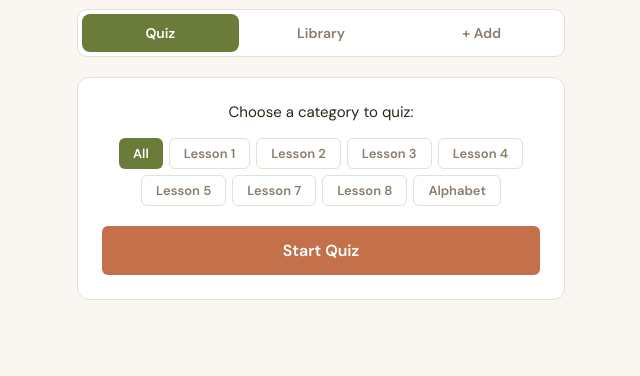
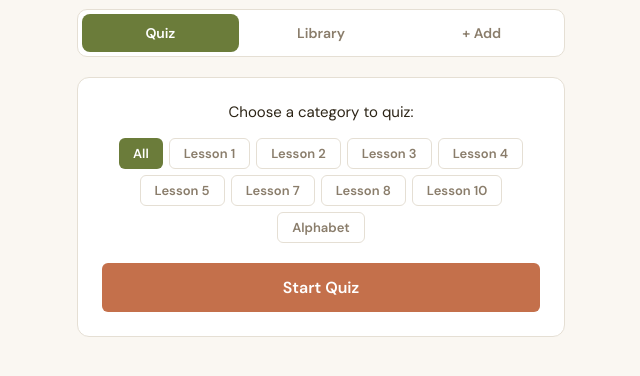
Before and after one commit to gracewhiteguan/hayeren, a plain HTML site: page index.html in a window 1280 px wide. Shown: the part 84-460 px from the top of the page, without its empty margins (319-959 px from the left). Drawn offline with Linux system fonts and the light colour scheme.

Commit message:
Add files via upload

```diff
--- a/index.html
+++ b/index.html
@@ -64,7 +64,7 @@ details summary { cursor: pointer; font-size: 13px; font-weight: 600; color: var
 // ─── Data ──────────────────────────────────────────────────────────
 const DB_KEY = "hayeren-quiz-data";
 const SEED_DATA = {
-  categories: ["Lesson 1", "Lesson 2", "Lesson 3", "Lesson 4", "Lesson 5", "Lesson 7", "Lesson 8", "Alphabet"],
+  categories: ["Lesson 1", "Lesson 2", "Lesson 3", "Lesson 4", "Lesson 5", "Lesson 7", "Lesson 8", "Lesson 10", "Alphabet"],
   entries: [
     {"id":"seed001","english":"Hello (formal / plural)","armenian":"\u0532\u0561\u0580\u0587 \u0541\u0565\u0566","pronunciation":"barev dzez","category":"Lesson 1","audio":null},
     {"id":"seed001b","english":"Hi (informal)","armenian":"\u0532\u0561\u0580\u0587","pronunciation":"barev","category":"Lesson 1","audio":null},
@@ -247,6 +247,39 @@ const SEED_DATA = {
     {"id":"L8030", "english":"Who are they? (W-question word order: ov en neranq, not neranq en ov)", "armenian":"Ովքեր են նրանք?", "pronunciation":"ovqer en neranq?", "category":"Lesson 8", "audio":null},
     {"id":"L8031", "english":"Who is he? (word order: ov e na, not na-e ov)", "armenian":"Ով է նա?", "pronunciation":"ov e na?", "category":"Lesson 8", "audio":null},
     {"id":"L8032", "english":"Are you hungry? (yes/no question — same word order as a statement)", "armenian":"Դու սովածես?", "pronunciation":"du sovatzes?", "category":"Lesson 8", "audio":null},
+    {"id":"L10001", "english":"Worried", "armenian":"Անհանգիստ", "pronunciation":"anhangist'", "category":"Lesson 10", "audio":null},
+    {"id":"L10002", "english":"Calm", "armenian":"Հանգիստ", "pronunciation":"hangist'", "category":"Lesson 10", "audio":null},
+    {"id":"L10003", "english":"Surprised", "armenian":"Զարմացած", "pronunciation":"zarmatsatz", "category":"Lesson 10", "audio":null},
+    {"id":"L10004", "english":"Angry", "armenian":"Բարկացած", "pronunciation":"barkatsatz", "category":"Lesson 10", "audio":null},
+    {"id":"L10005", "english":"Disappointed", "armenian":"Հիասթափված", "pronunciation":"hiastapvatz", "category":"Lesson 10", "audio":null},
+    {"id":"L10006", "english":"Displeased", "armenian":"Դժգոհ", "pronunciation":"dezhgoh", "category":"Lesson 10", "audio":null},
+    {"id":"L10007", "english":"Pleased", "armenian":"Գոհ", "pronunciation":"goh", "category":"Lesson 10", "audio":null},
+    {"id":"L10008", "english":"Touched", "armenian":"Հուզված", "pronunciation":"huzvatz", "category":"Lesson 10", "audio":null},
+    {"id":"L10009", "english":"Happy", "armenian":"Երջանիկ", "pronunciation":"yerjanik", "category":"Lesson 10", "audio":null},
+    {"id":"L10010", "english":"Insulted", "armenian":"Վիրավորված", "pronunciation":"viravorvatz", "category":"Lesson 10", "audio":null},
+    {"id":"L10011", "english":"Doctor", "armenian":"Բժիշկ", "pronunciation":"bezhishk", "category":"Lesson 10", "audio":null},
+    {"id":"L10012", "english":"Lawyer", "armenian":"Իրավաբան", "pronunciation":"iravaban", "category":"Lesson 10", "audio":null},
+    {"id":"L10013", "english":"Musician", "armenian":"Երաժիշտ", "pronunciation":"yerazhisht'", "category":"Lesson 10", "audio":null},
+    {"id":"L10014", "english":"Actor (der = role)", "armenian":"Դերասան", "pronunciation":"derasan", "category":"Lesson 10", "audio":null},
+    {"id":"L10015", "english":"Painter", "armenian":"Նկարիչ", "pronunciation":"nekarich", "category":"Lesson 10", "audio":null},
+    {"id":"L10016", "english":"Journalist", "armenian":"Լրագրող", "pronunciation":"leragrogh", "category":"Lesson 10", "audio":null},
+    {"id":"L10017", "english":"Businessman", "armenian":"Գործարար", "pronunciation":"gortzarar", "category":"Lesson 10", "audio":null},
+    {"id":"L10018", "english":"Diplomat", "armenian":"Դիվանագեթ", "pronunciation":"divanaget'", "category":"Lesson 10", "audio":null},
+    {"id":"L10019", "english":"Engineer", "armenian":"Ինժեներ", "pronunciation":"inzhener", "category":"Lesson 10", "audio":null},
+    {"id":"L10020", "english":"Driver", "armenian":"Վարորդ", "pronunciation":"varort", "category":"Lesson 10", "audio":null},
+    {"id":"L10021", "english":"Architect", "armenian":"ճարտարապեթ", "pronunciation":"djart'arap'et'", "category":"Lesson 10", "audio":null},
+    {"id":"L10022", "english":"Singer", "armenian":"Երգիչ", "pronunciation":"yerqich", "category":"Lesson 10", "audio":null},
+    {"id":"L10023", "english":"Role", "armenian":"Դեր", "pronunciation":"der", "category":"Lesson 10", "audio":null},
+    {"id":"L10024", "english":"Picture / Photo", "armenian":"Նկար", "pronunciation":"nuhkar", "category":"Lesson 10", "audio":null},
+    {"id":"L10025", "english":"News", "armenian":"Լուր", "pronunciation":"luhr", "category":"Lesson 10", "audio":null},
+    {"id":"L10026", "english":"Song", "armenian":"Երգ", "pronunciation":"yerq", "category":"Lesson 10", "audio":null},
+    {"id":"L10027", "english":"Entrepreneur", "armenian":"Դզերնարկաթեր", "pronunciation":"dzerrnarkater", "category":"Lesson 10", "audio":null},
+    {"id":"L10028", "english":"Profession", "armenian":"Մասնագիթություն", "pronunciation":"masnagit'utyun", "category":"Lesson 10", "audio":null},
+    {"id":"AL011", "english":"Ի ի — eleventh letter", "armenian":"Ի ի", "pronunciation":"ini (ee)", "category":"Alphabet", "audio":null},
+    {"id":"AL012", "english":"Լ լ — twelfth letter", "armenian":"Լ լ", "pronunciation":"lyun (l)", "category":"Alphabet", "audio":null},
+    {"id":"AL013", "english":"Խ խ — thirteenth letter — kh = throaty h", "armenian":"Խ խ", "pronunciation":"khe (throaty h)", "category":"Alphabet", "audio":null},
+    {"id":"AL014", "english":"Ծ ծ — fourteenth letter", "armenian":"Ծ ծ", "pronunciation":"tsa (ts)", "category":"Alphabet", "audio":null},
+    {"id":"AL015", "english":"Կ կ — fifteenth letter — sounds like g", "armenian":"Կ կ", "pronunciation":"ken (sounds like g)", "category":"Alphabet", "audio":null},
     {"id":"AL001", "english":"Ա ա — first letter", "armenian":"Ա ա", "pronunciation":"ah", "category":"Alphabet", "audio":null},
     {"id":"AL002", "english":"Բ բ — second letter", "armenian":"Բ բ", "pronunciation":"buh", "category":"Alphabet", "audio":null},
     {"id":"AL003", "english":"Գ գ — third letter — note:գ (guh) easily confused with զ (zuh)", "armenian":"Գ գ", "pronunciation":"guh", "category":"Alphabet", "audio":null},
--- a/sw.js
+++ b/sw.js
@@ -1,4 +1,4 @@
-const CACHE_NAME = 'hayeren-v8';
+const CACHE_NAME = 'hayeren-v9';
 const ASSETS = [
   './',
   './index.html',
```
